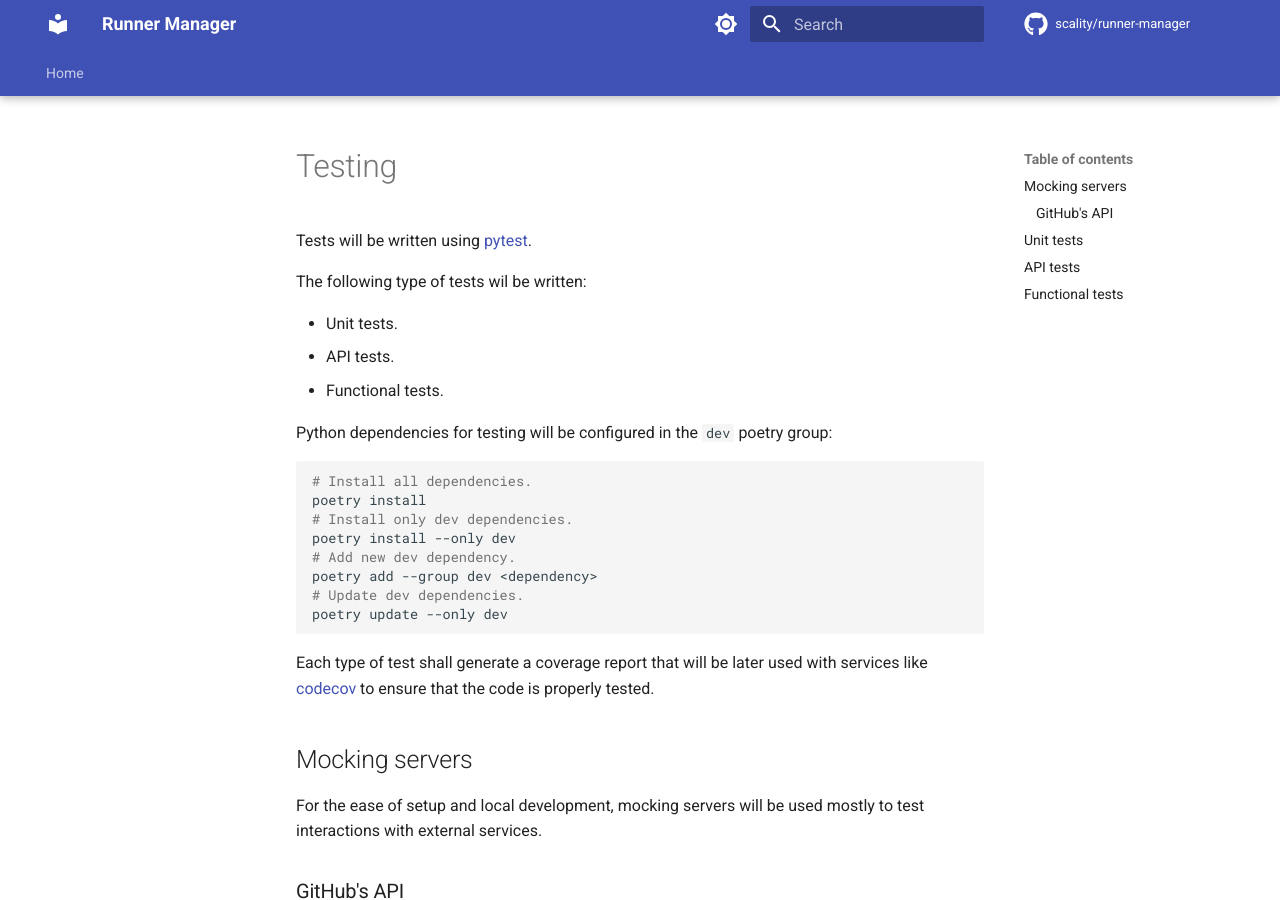
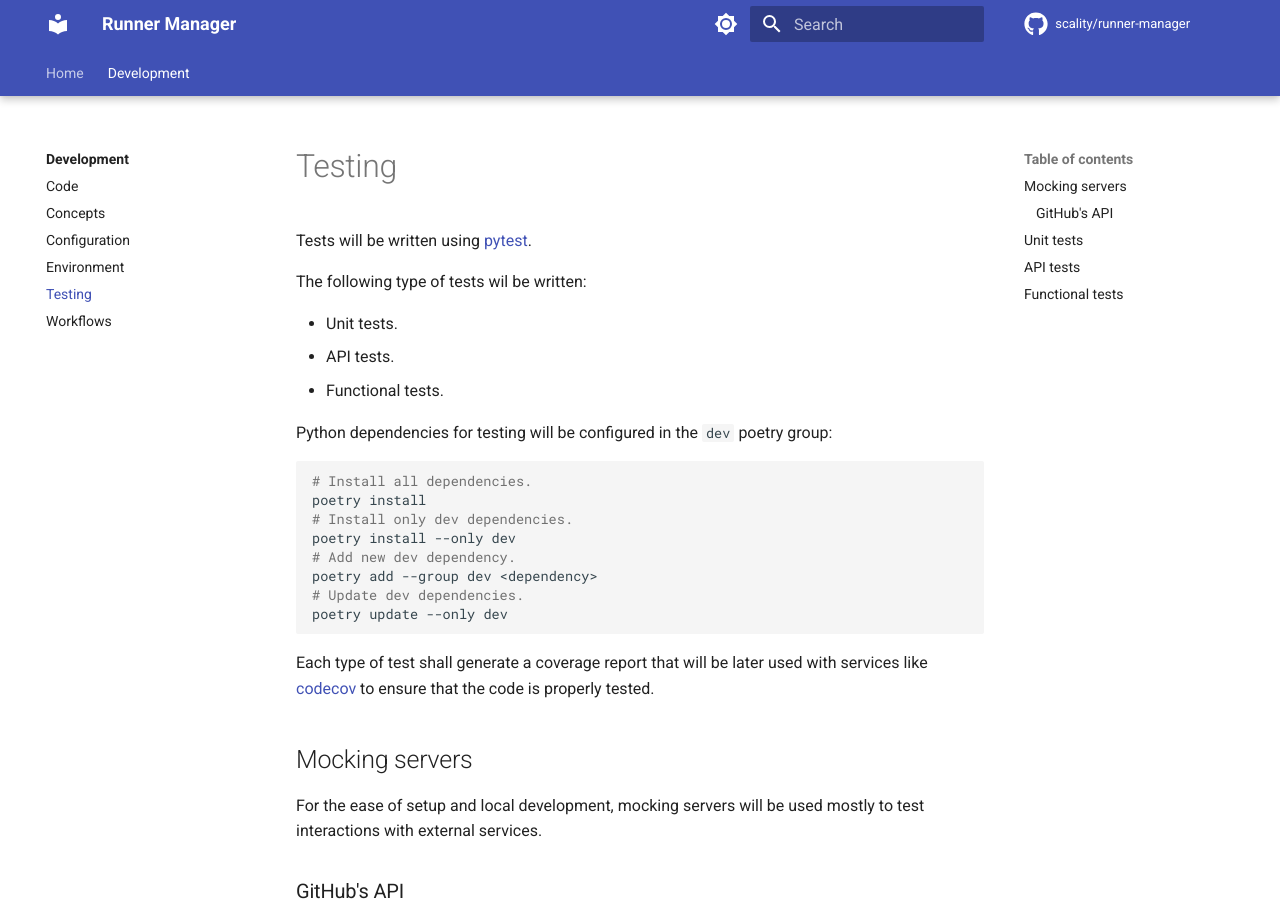
Before and after one commit to scality/runner-manager, an MkDocs documentation site: the page built from docs/development/testing.md, in a window 1280 px wide and 900 px high. Built offline with MkDocs 1.6.1 and Material for MkDocs 9.7.7, drawn with Linux system fonts in a browser that asks for light colours; comment, search, counter and statistics services are not loaded.

Commit message:
PTFE-671: added developement section mkdocs

```diff
--- a/mkdocs.yml
+++ b/mkdocs.yml
@@ -39,6 +39,14 @@ theme:
 
 nav:
   - Home: index.md
+  - Development:
+      - development/index.md
+      - Code: development/code.md
+      - Concepts: development/concepts.md
+      - Configuration: development/configuration.md
+      - Environment: development/environment.md
+      - Testing: development/testing.md
+      - Workflows: development/workflows.md
 
 markdown_extensions:
   - pymdownx.highlight:
```
